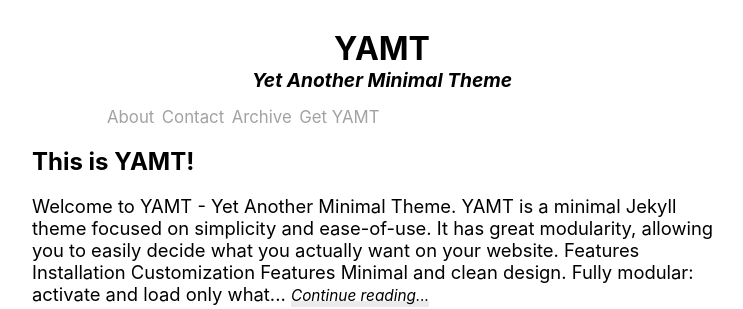
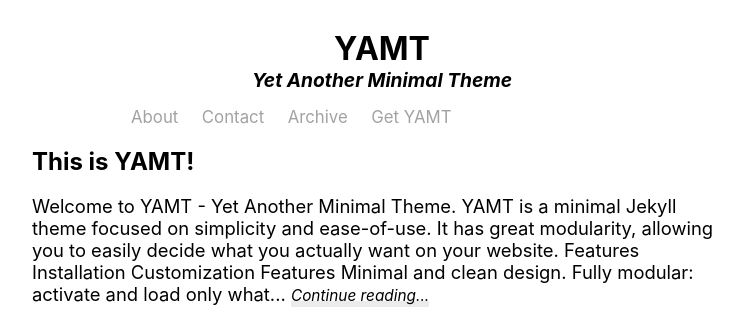
Before and after one commit to ICOTRT2024/Crow-Moon.github.io, a Jekyll site: the page built from index.html, in a window 1280 px wide. Shown: the top 309 px of the page, without its empty margins (258-1001 px from the left). Built offline with Jekyll 4.4.1, drawn with Linux system fonts in a browser that asks for light colours; nearby versions of some CDN libraries; the list of posts is cut into pages by our own code.

Commit message:
change the header

```diff
--- a/_includes/header.html
+++ b/_includes/header.html
@@ -10,7 +10,8 @@
 		{% endif %}
 	</div>
 
-	<div id="subheader" style="display: flex; justify-content: space-between;">
+	<div id="subheader">
+		<div class="subheader-links">
 			{% if site.data.settings.nav.pages.active %}
 			<nav class="pages">
 				{%- include pages.html -%}
@@ -22,4 +23,5 @@
 			</nav>
 			{% endif %}
 		</div>
+	</div>
 </header>
--- a/assets/css/main.scss
+++ b/assets/css/main.scss
@@ -2,9 +2,12 @@
 ---
 
 @import "base", "typography", "header", "post", "home", "footer", "paginator", "scrollbar", "contact", "related-posts", "mobile";
-#subheader {
+.subheader-links {
   display: flex;
-  justify-content: space-evenly;
-  align-items: center;
-  margin-top: 20px;
+  justify-content: space-between;
+  padding: 0 1rem;
 }
+
+.subheader-links a {
+  padding: 0.5rem;
+}
```
Lines whose indentation alone changed are shown as unchanged.
